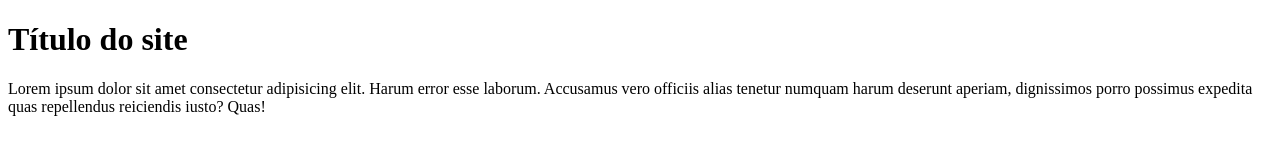
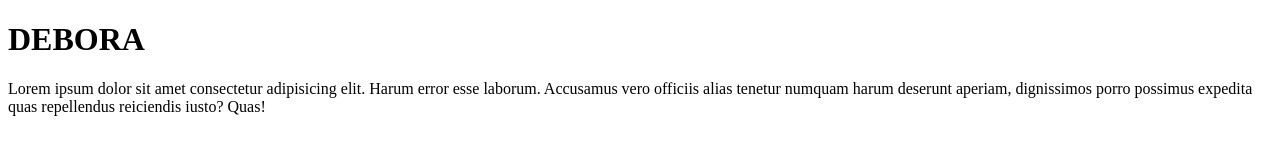
Before and after one commit to tecinformaticadebora-cpu/MDT, a plain HTML site: page index.html in a window 1280 px wide. Drawn offline with Linux system fonts and the light colour scheme.

Commit message:
ALTEREI TITULO

```diff
--- a/index.html
+++ b/index.html
@@ -6,7 +6,7 @@
     <title>Document</title>
 </head>
 <body>
-    <h1>Título do site</h1>
+    <h1>DEBORA</h1>
     <p>Lorem ipsum dolor sit amet consectetur adipisicing elit. Harum error esse laborum. Accusamus vero officiis alias tenetur numquam harum deserunt aperiam, dignissimos porro possimus expedita quas repellendus reiciendis iusto? Quas!</p>
 </body>
 </html>
```
